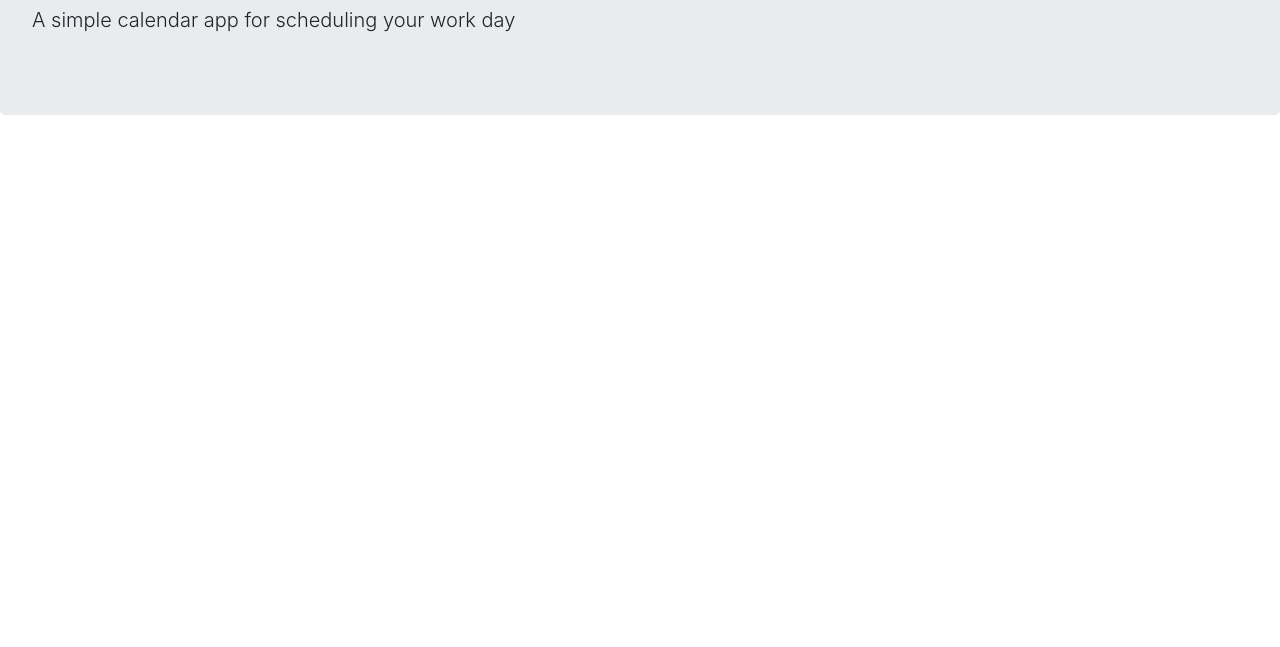
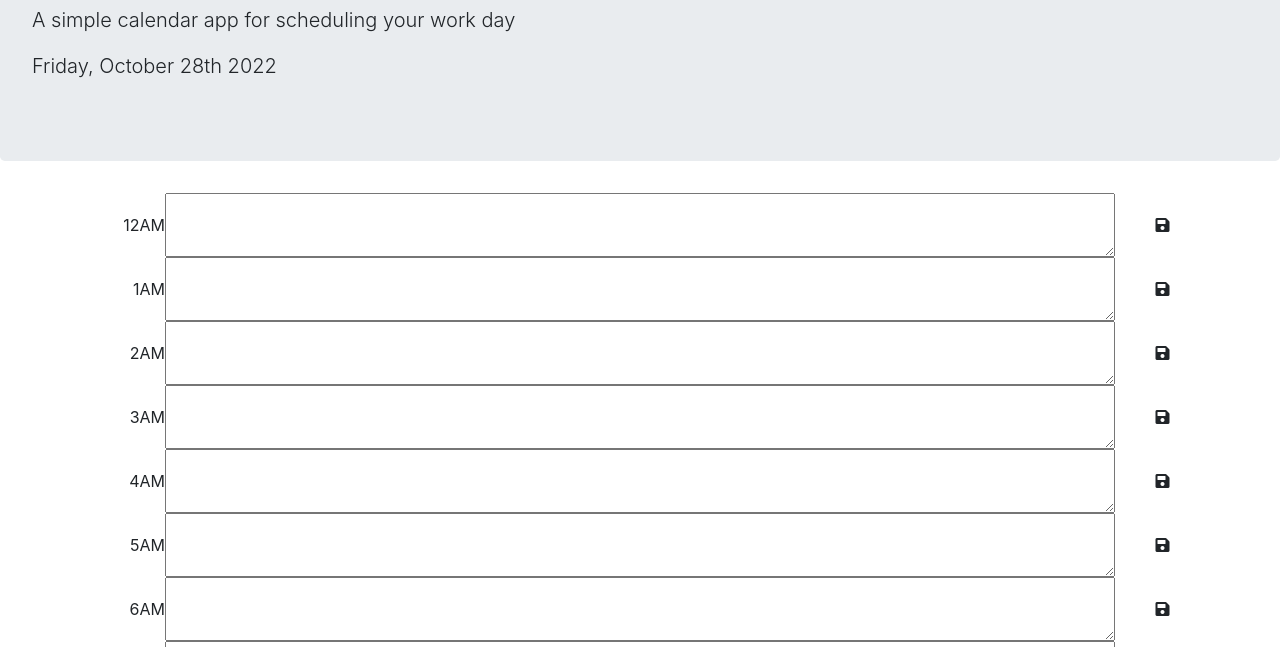
Before and after one commit to kas500/work-day-cheduler, a plain HTML site: page index.html in a window 1280 px wide. Shown: the part 153-800 px from the top of the page. Drawn offline with nearby package versions, Linux system fonts and the light colour scheme.

Commit message:
Update index.html
add correct source for script.js

```diff
--- a/index.html
+++ b/index.html
@@ -35,5 +35,6 @@
 
     <script src="https://cdnjs.cloudflare.com/ajax/libs/jquery/3.2.1/jquery.min.js"></script>
     <script src="https://cdnjs.cloudflare.com/ajax/libs/moment.js/2.24.0/moment.min.js"></script>
+    <script src="/assets/js/script.js"></script>
   </body>
 </html>
```
